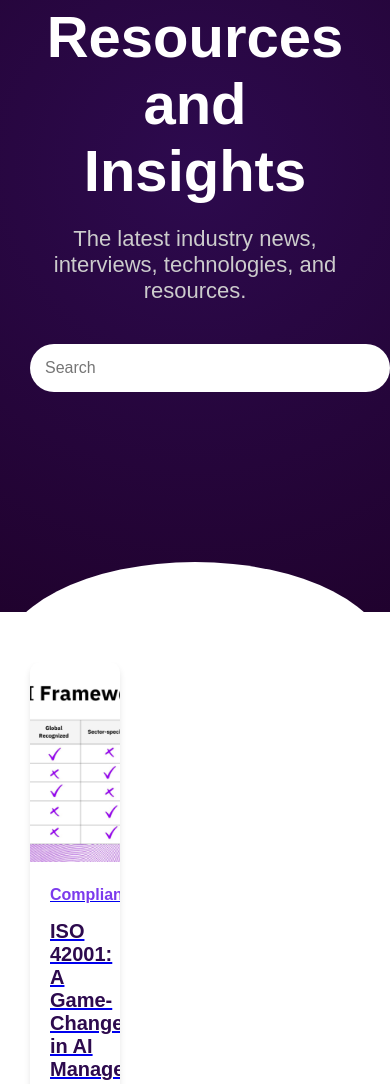
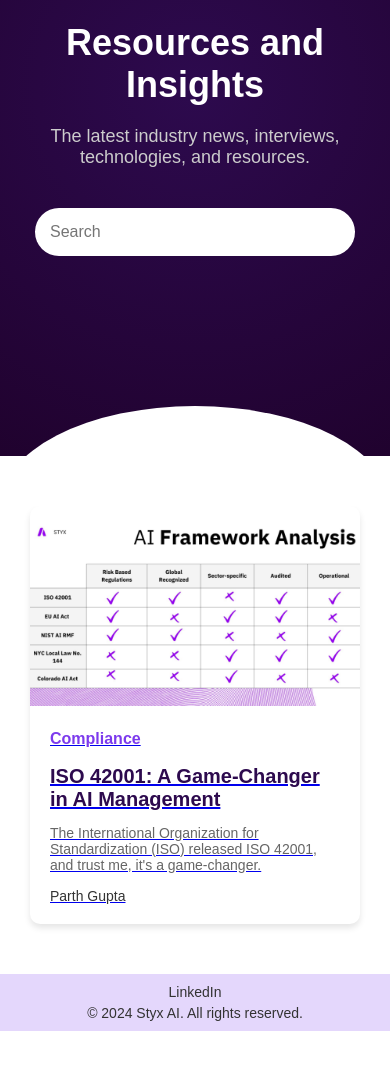
Before and after one commit to sanchit-4/Styx, a plain HTML site: page blog.html in a window 390 px wide. Shown: the part 278-1362 px from the top of the page. After the commit the page ends 1309 px from the top, so only its background shows below. Drawn offline with Linux system fonts and the light colour scheme.

Commit message:
Update blog.html

```diff
--- a/blog.html
+++ b/blog.html
@@ -4,6 +4,7 @@
     <meta charset="UTF-8">
     <meta name="viewport" content="width=device-width, initial-scale=1.0">
     <title>STYX - Blog</title>
+    <link rel="icon" href="styx.jpg" type="image/x-icon">
     <style>
         body, html {
             margin: 0;
@@ -11,6 +12,8 @@
             font-family: Arial, sans-serif;
             color: white;
             min-height: 100vh;
+            display: flex;
+            flex-direction: column;
         }
         .main-background {
             background: radial-gradient(circle at center, #2d0a4e, #20022e);
@@ -92,6 +95,9 @@
         .search-container {
             max-width: 600px;
             margin: 0 auto 60px;
+            width: 100%;
+            padding: 0 20px;
+            box-sizing: border-box;
         }
         .search-input {
             width: 100%;
@@ -99,10 +105,12 @@
             border-radius: 25px;
             border: none;
             font-size: 16px;
+            box-sizing: border-box;
         }
         .blog-section {
             background-color: white;
             padding: 50px 0;
+            flex-grow: 1;
         }
         .blog-grid {
             display: grid;
@@ -158,6 +166,63 @@
             font-size: 14px;
             color: #333;
         }
+        .footer {
+            display: flex;
+            justify-content: space-between;
+            align-items: center;
+            padding: 15px 50px;
+            background-color: rgba(120, 58, 237, 0.2);
+            z-index: 2;
+            font-size: 14px;
+            color: #333;
+        }
+        .copyright {
+            flex-grow: 1;
+            text-align: center;
+        }
+        .linkedin {
+            color: #333;
+            text-decoration: none;
+            transition: color 0.3s ease;
+        }
+        .linkedin:hover {
+            color: #7c3aed;
+        }
+
+        @media (max-width: 768px) {
+            .header {
+                flex-direction: column;
+                padding: 20px;
+            }
+            .logo {
+                font-size: 40px;
+                margin-bottom: 20px;
+            }
+            .nav {
+                flex-direction: column;
+                gap: 20px;
+            }
+            .content {
+                padding: 40px 20px;
+            }
+            .main-heading {
+                font-size: 36px;
+            }
+            .subtitle {
+                font-size: 18px;
+            }
+            .blog-grid {
+                grid-template-columns: 1fr;
+            }
+            .footer {
+                flex-direction: column-reverse;
+                padding: 10px 20px;
+                gap: 5px;
+            }
+            .search-container {
+                padding: 0 15px;
+            }
+        }
     </style>
 </head>
 <body>
@@ -195,5 +260,9 @@
             </div>
         </div>
     </div>
+    <div class="footer">
+        <div class="copyright">© 2024 Styx AI. All rights reserved.</div>
+        <a href="https://www.linkedin.com/company/getstyx" class="linkedin">LinkedIn</a>
+    </div>
 </body>
 </html>
```
